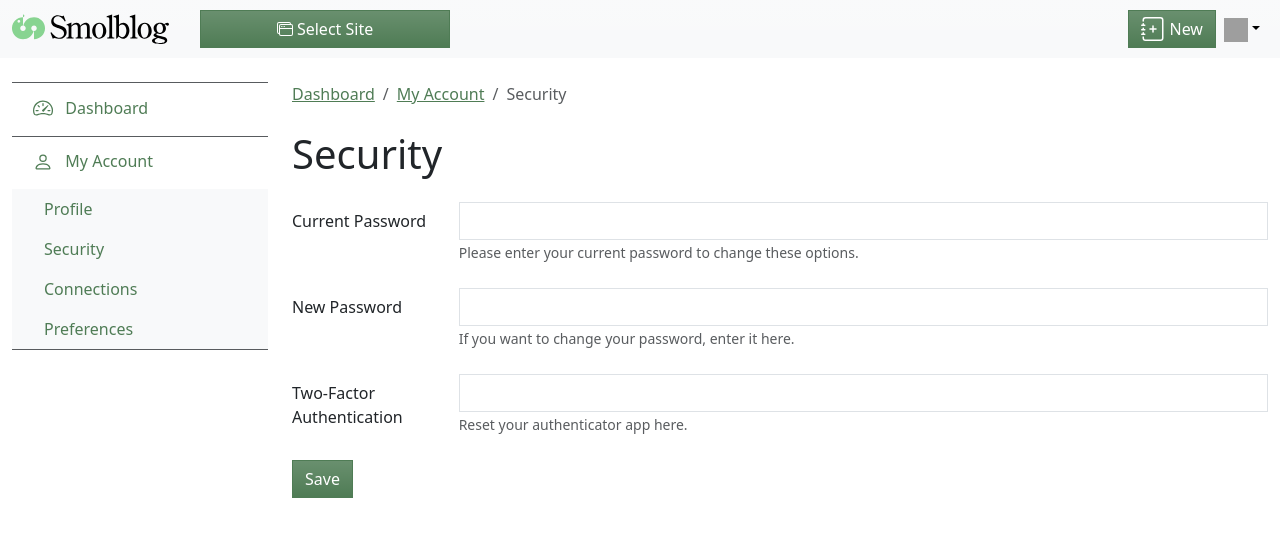
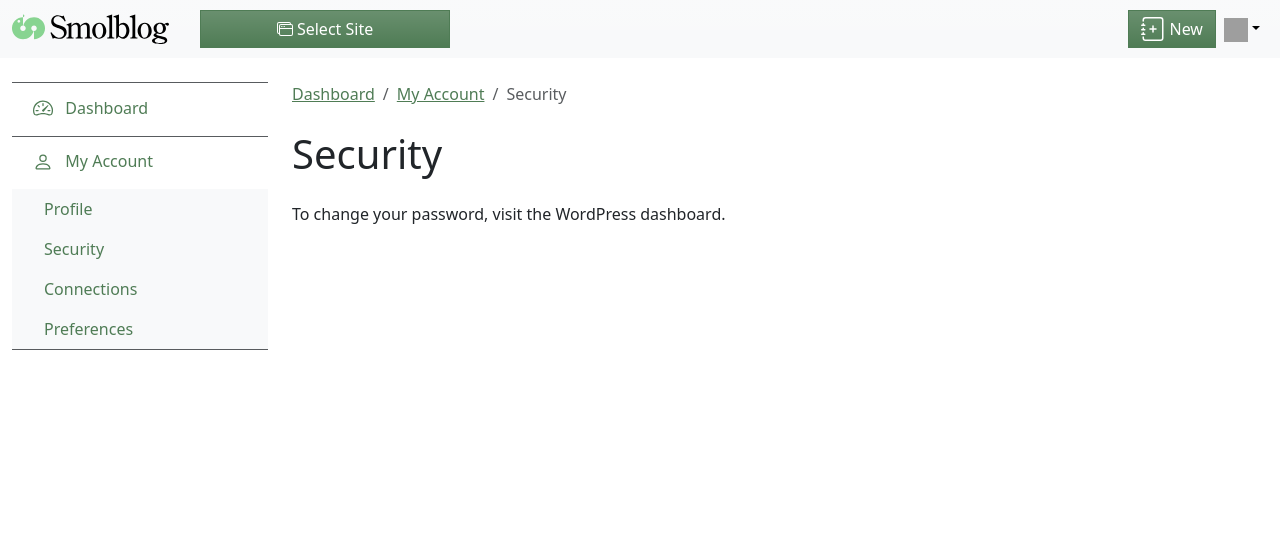
Before and after one commit to oddevan/smolblog-dashboard, a SvelteKit app: page /account/security in a window 1280 px wide. Shown: the top 536 px of the page. Built offline with nearby package versions, Linux system fonts and the light colour scheme; grey boxes are pictures that could not be loaded.

Commit message:
Mock profile

```diff
--- a/src/lib/smolblog/index.ts
+++ b/src/lib/smolblog/index.ts
@@ -1,5 +1,5 @@
 import type { Site, SmolblogFetch } from "./types";
-import { getUserConnections, getUserSites } from "./user";
+import { getUserConnections, getUserProfile, getUserSites } from "./user";
 
 export default class Smolblog {
 	readonly apiBase: string;
@@ -66,7 +66,7 @@ class SmolblogUser {
 	}
 
 	profile = {
-		get: () => console.error('Smolblog.user.profile.get not implemented.'),
+		get: () => getUserProfile(this.fetcher),
 		set: () => console.error('Smolblog.user.profile.set not implemented.'),
 	}
 	sites = {
--- a/src/lib/smolblog/user/index.ts
+++ b/src/lib/smolblog/user/index.ts
@@ -1,4 +1,4 @@
-import type { ConnectorConnection, Site, SmolblogFetch } from "../types";
+import type { ConnectorConnection, Site, SmolblogFetch, UserProfile } from "../types";
 
 export async function getUserConnections(smolFetch: SmolblogFetch): Promise<ConnectorConnection[]> {
 	const dummies = [
@@ -41,3 +41,12 @@ export async function getUserSites(smolFetch: SmolblogFetch): Promise<Site[]> {
 		{id: '19006999-3fbc-45bc-a7f9-b3a1ade834c0', displayName: 'PillTimer'},
 	];
 }
+
+export async function getUserProfile(smolFetch: SmolblogFetch): Promise<UserProfile> {
+	return {
+		id: '5ec48adb-62f1-40bc-9128-aa1209313add',
+		email: 'snek@smol.blog',
+		handle: 'snek',
+		displayName: 'Smol Snek',
+	};
+}
--- a/src/routes/account/security/+page.svelte
+++ b/src/routes/account/security/+page.svelte
@@ -1,24 +1 @@
-<form>
-  <div class="row mb-4">
-    <label for="inputCurrentPassword" class="col-lg-2 col-form-label">Current Password</label>
-    <div class="col-lg">
-      <input type="password" class="form-control" id="inputCurrentPassword" aria-describedby="inputCurrentPasswordHelp">
-			<span class="form-text" id="inputCurrentPasswordHelp">Please enter your current password to change these options.</span>
-    </div>
-  </div>
-  <div class="row mb-4">
-    <label for="inputNewPassword" class="col-lg-2 col-form-label">New Password</label>
-    <div class="col-lg">
-      <input type="password" class="form-control" id="inputNewPassword" aria-describedby="inputNewPasswordHelp">
-			<span class="form-text" id="inputNewPasswordHelp">If you want to change your password, enter it here.</span>
-    </div>
-  </div>
-  <div class="row mb-4">
-    <label for="inputTwoFactor" class="col-lg-2 col-form-label">Two-Factor Authentication</label>
-    <div class="col-lg">
-      <input type="text" class="form-control" id="inputTwoFactor" aria-describedby="inputTwoFactorHelp">
-			<span class="form-text" id="inputTwoFactorHelp">Reset your authenticator app here.</span>
-    </div>
-  </div>
-	<button class="btn btn-primary">Save</button>
-</form>
+<p>To change your password, visit the WordPress dashboard.</p>
```
Also changed, not shown: src/lib/smolblog/types.d.ts (+8 -0 lines), src/routes/account/+page.svelte (+22 -7 lines).
